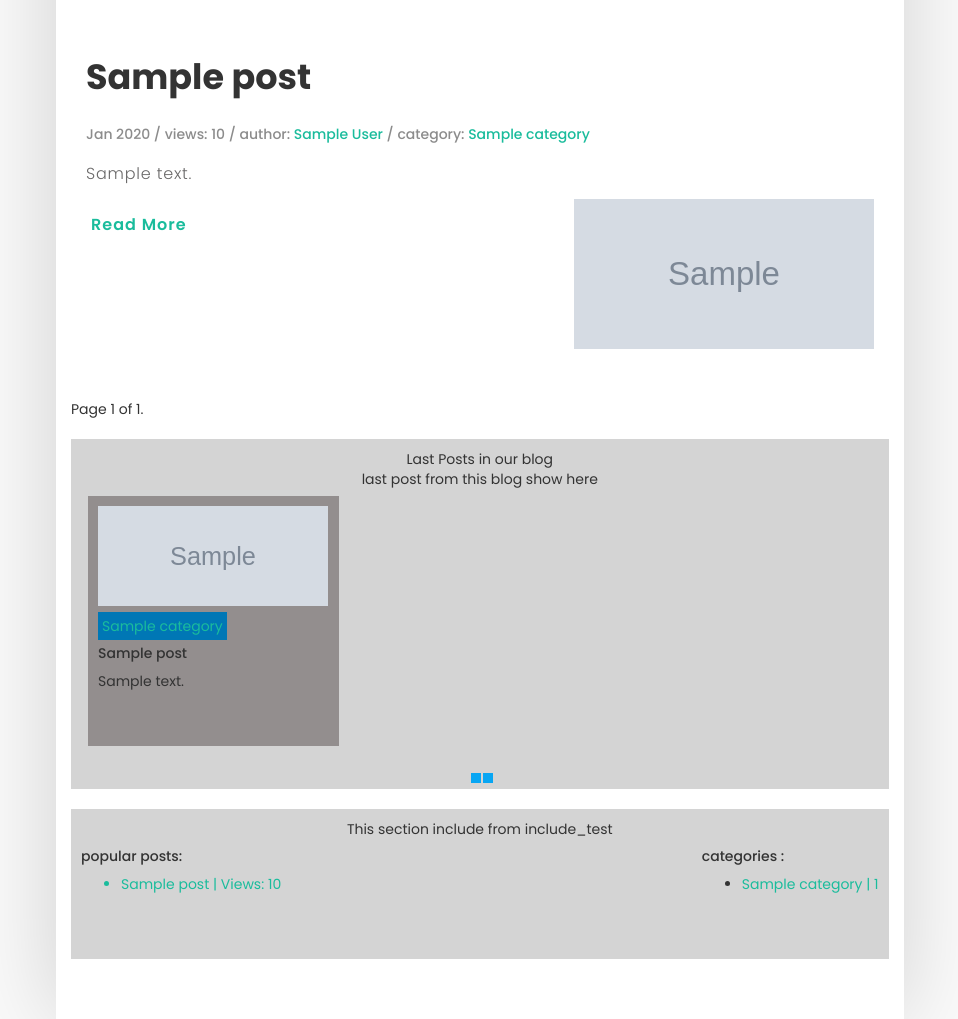
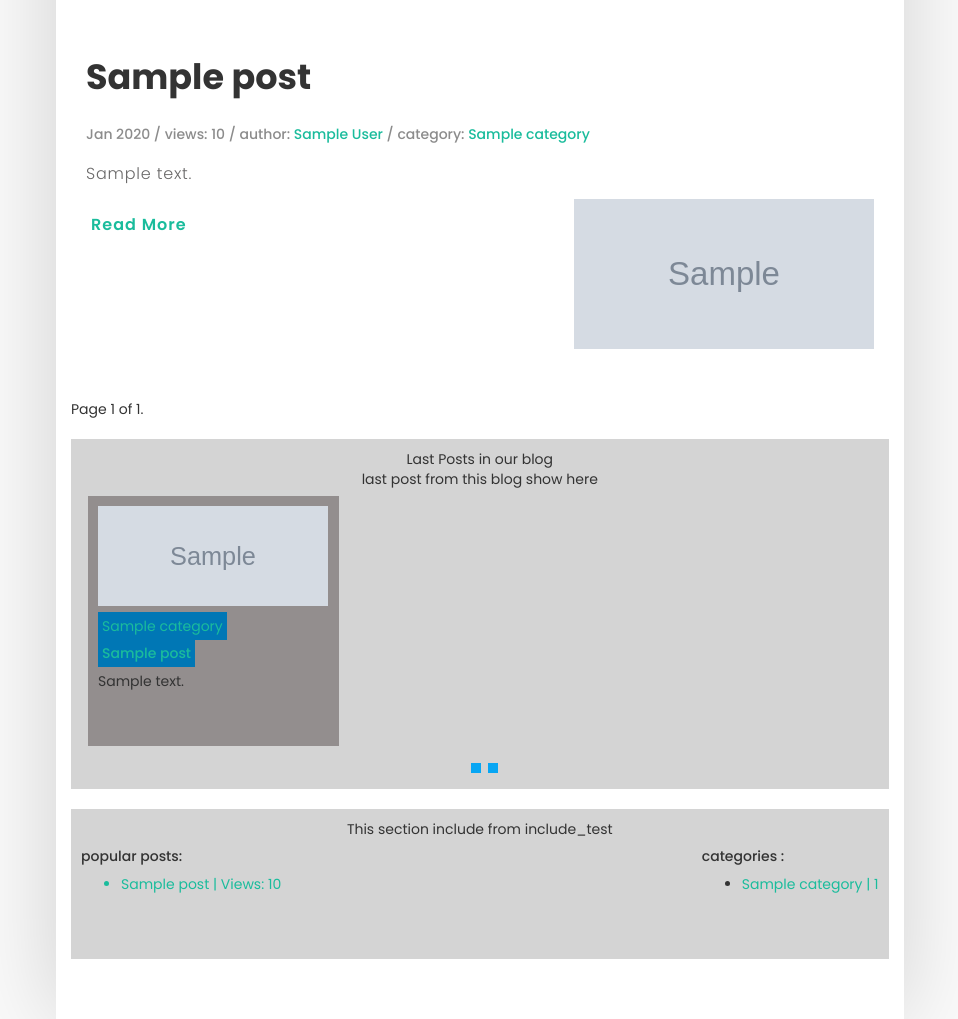
Before and after one commit to SaeedSaedi/Django_API, a Django app: page / in a window 1280 px wide. Shown: the part 195-1214 px from the top of the page, without its empty margins (14-972 px from the left). Run offline with Django 5.2, Linux system fonts and the light colour scheme; tables that the repository leaves empty hold one stand-in row (values such as "Sample post"); grey boxes marked "Sample" are stand-in pictures; some libraries are stand-ins or nearby versions.

Commit message:
fix for train

```diff
--- a/blog/templatetags/blog_tags.py
+++ b/blog/templatetags/blog_tags.py
@@ -40,3 +40,8 @@ def post_category():
         response[name] = posts.filter(category=name).count()
 
     return {"category": response}
+
+
+@register.simple_tag(name="get_last_posts")
+def get_last_post():
+    return Post.objects.filter(status=1).order_by("-created_at")[:6]
--- a/blog/views.py
+++ b/blog/views.py
@@ -1,13 +1,11 @@
 from django.shortcuts import get_object_or_404, render
-from django.utils import timezone
 from blog.models import Post
 from django.core.paginator import Paginator
 
 
 # Create your views here.
 def index(request, cat_name=None, username=None):
-    now = timezone.now()
-    posts = Post.objects.filter(status=1, published_at__lte=now)
+    posts = Post.objects.filter(status=1)
     if cat_name:
         posts = posts.filter(category__name=cat_name)
     if username:
@@ -21,14 +19,9 @@ def index(request, cat_name=None, username=None):
 
 
 def post_single(request, post_id):
-    now = timezone.now()
-    post = get_object_or_404(Post, id=post_id, status=1, published_at__lte=now)
-    next_post = Post.objects.filter(
-        id__gt=post.id, status=1
-        ).order_by("id").first()
-    prev_post = Post.objects.filter(
-        id__lt=post.id, status=1
-        ).order_by("-id").first()
+    post = get_object_or_404(Post, id=post_id, status=1)
+    next_post = Post.objects.filter(id__gt=post.id, status=1).order_by("id").first()
+    prev_post = Post.objects.filter(id__lt=post.id, status=1).order_by("-id").first()
 
     post.counted_views += 1
     post.save()
--- a/statics/css/style.css
+++ b/statics/css/style.css
@@ -1808,3 +1808,30 @@ span.page-links > a{
 span.page-links > a:first-child{
     margin-left: 390px;
 }
+
+.slider-container {
+    width: 800px;
+    overflow: hidden;
+    position: relative;
+}
+
+.slider {
+    display: flex;
+    transition: transform 0.5s ease;
+}
+
+.post {
+    width: 251px;
+    flex-shrink: 0;
+}
+
+.pagination {
+    text-align: center;
+    margin-top: 10px;
+}
+
+.page-links a {
+    margin: 0 5px;
+    text-decoration: none;
+    color: #333;
+}
--- a/templates/blog/lastposts.html
+++ b/templates/blog/lastposts.html
@@ -1,22 +1,67 @@
 {% load blog_tags %}
-<div class="last_post"><p>Last Posts in our blog</p>
+<div class="last_post">
+    <p>Last Posts in our blog</p>
     <p>last post from this blog show here</p>
-    {% get_posts page_number=request.GET.page|default:1 as posts %}
+    {% get_last_posts as posts %}
+    <div class="slider-container">
+        <div class="slider">
             {% for post in posts %}
             <div class="post">
                 <img src="{{ post.image.url }}" alt="">
                 <div class="category">
-            {% for category in post.category.all %} <a href="{% url "blog:category" category.name %}">{{ category.name }}</a>{% if not forloop.last %} {% endif %}{% endfor %}
+                    {% for category in post.category.all %}
+                        <a href="{% url "blog:category" category.name %}">{{ category.name }}</a>
+                        {% if not forloop.last %} {% endif %}
+                    {% endfor %}
                 </div>
-        <div class="title"><h5>{{ post.title }}</h5></div>
+                <div class="title"><h5><a href="{% url "blog:post_detail" post.id %}">{{ post.title }}</a></h5></div>
                 <div class="content"><p>{{ post.content|truncatewords:10 }}</p></div>
             </div>
             {% endfor %}
+        </div>
+    </div>
     <div class="clear"></div>
     <div class="pagination">
         <span class="page-links">
-                <a href="?page=1"></a>
-                <a href="?page=2"></a>
+            <a href="#" class="prev"></a>
+            <a href="#" class="next"></a>
         </span>
     </div>
 </div>
+
+<script>
+    document.addEventListener('DOMContentLoaded', function() {
+        const sliderContainer = document.querySelector('.slider-container');
+        const slider = document.querySelector('.slider');
+        const prevButton = document.querySelector('.prev');
+        const nextButton = document.querySelector('.next');
+
+        const postWidth = 265; // Width of each post
+        let currentPosition = 0;
+
+        function moveSlider(direction) {
+            if (direction === 'next') {
+                currentPosition -= postWidth;
+                if (currentPosition < -postWidth * (slider.children.length - 1)) {
+                    currentPosition = 0;
+                }
+            } else if (direction === 'prev') {
+                currentPosition += postWidth;
+                if (currentPosition > 0) {
+                    currentPosition = -postWidth * (slider.children.length - 1);
+                }
+            }
+            slider.style.transform = `translateX(${currentPosition}px)`;
+        }
+
+        prevButton.addEventListener('click', function(event) {
+            event.preventDefault();
+            moveSlider('prev');
+        });
+
+        nextButton.addEventListener('click', function(event) {
+            event.preventDefault();
+            moveSlider('next');
+        });
+    });
+</script>
```
Also changed, not shown: media/blog/download.jpeg (added), media/blog/download_1.jpeg (added), media/blog/download_2.jpeg (added), media/blog/download_3.jpeg (added), media/blog/download_4.jpeg (added), 1 other file. Lines whose indentation alone changed are shown as unchanged.
